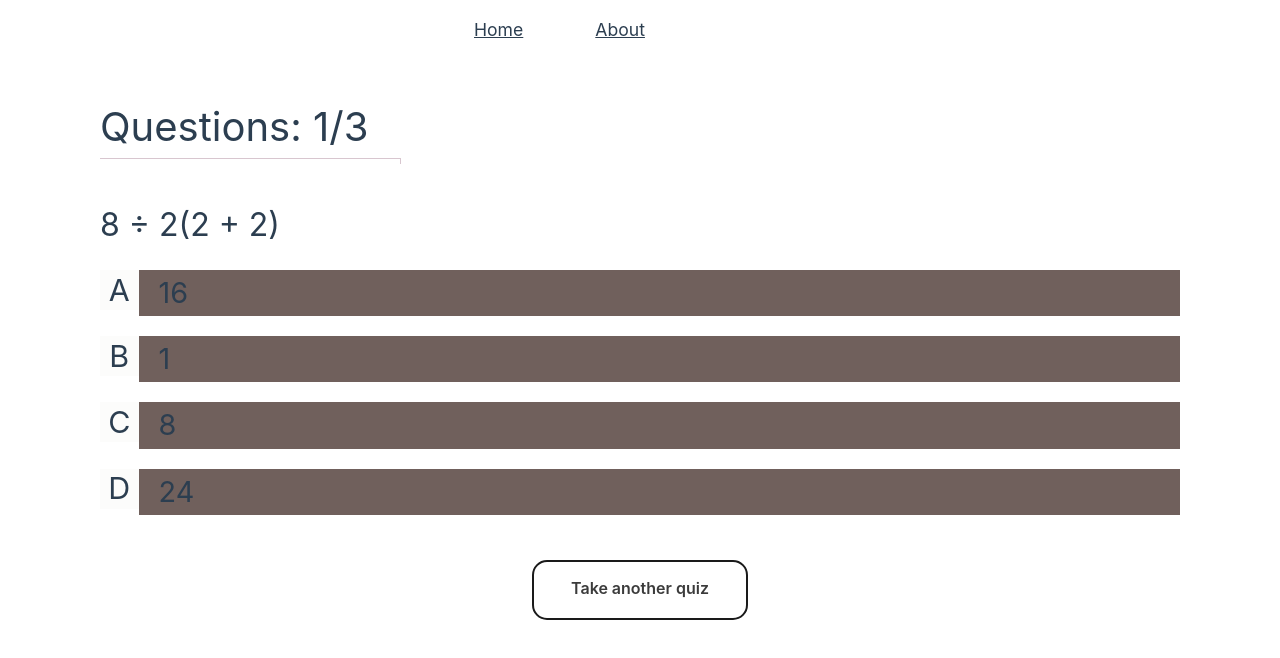
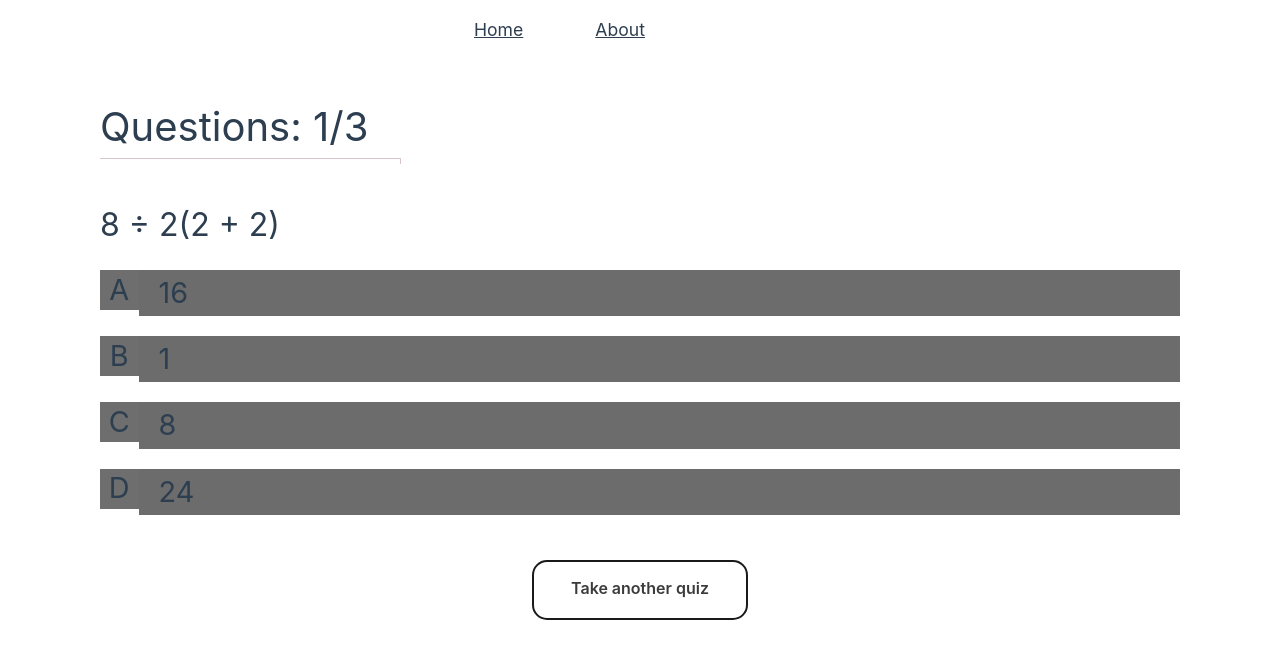
Before and after one commit to abhi00o7/quiz-app-vue, a Vue app: page /questions/1/1 in a window 1280 px wide. Shown: the top 658 px of the page. Built offline with nearby package versions, Linux system fonts and the light colour scheme.

Commit message:
fix font size and color

```diff
--- a/src/components/Questions.vue
+++ b/src/components/Questions.vue
@@ -58,16 +58,16 @@ const emitSelectedOption = (isCorrect) => {
 
 .option-label {
   overflow: hidden;
-  background-color: #dad2d015;
+  background-color: #3d3e3cbf;
   width: 40px;
   height: 40px;
-  font-size: 1.9rem;
+  font-size: 1.8rem;
   display: flex;
   align-items: center;
   justify-content: center;
 }
 .option-value {
-  background-color: #301a14b0;
+  background-color: #292b29b0;
   width: 100%;
   font-size: 1.8rem;
   padding: 0px 20px;
```
